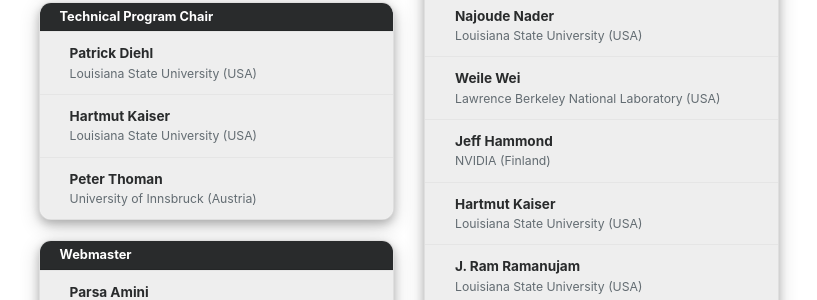
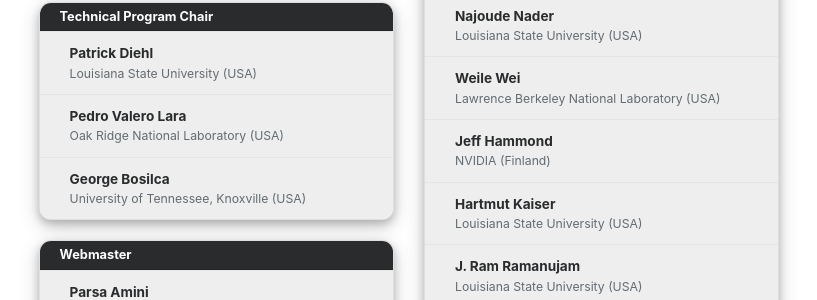
Before and after one commit to wamta26/WAMTA26.github.io, a Jekyll site: the page built from organization.html, in a window 1280 px wide. Shown: the part 1005-1305 px from the top of the page, without its empty margins (231-1048 px from the left). Built offline with Jekyll 4.4.1, drawn with Linux system fonts in a browser that asks for light colours; nearby versions of some CDN libraries.

Commit message:
Update editors

```diff
--- a/_data/conference.yml
+++ b/_data/conference.yml
@@ -160,12 +160,12 @@
   - name:  Patrick Diehl
     org: Louisiana State University (USA)
     homepage: https://www.diehlpk.de/
-  - name: Hartmut Kaiser
-    org: Louisiana State University (USA)
-    homepage: https://www.lsu.edu/eng/cse/people/faculty/kaiser.php
-  - name: Peter Thoman
-    org: University of Innsbruck (Austria)
-    homepage: https://dps.uibk.ac.at/~petert/
+  - name: Pedro Valero Lara
+    org:  Oak Ridge National Laboratory (USA)
+    homepage: https://www.ornl.gov/staff-profile/pedro-valero-lara
+  - name: George Bosilca
+    org:  University of Tennessee, Knoxville (USA)
+    homepage: https://icl.utk.edu/~bosilca/
 webmaster:
   - name: Parsa Amini
     org: Halpern-Wight Inc. (USA)
```
